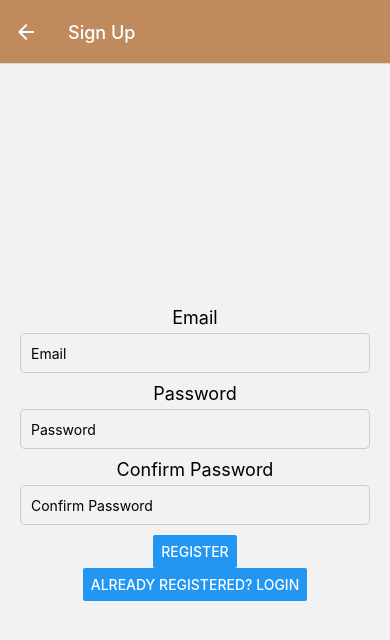
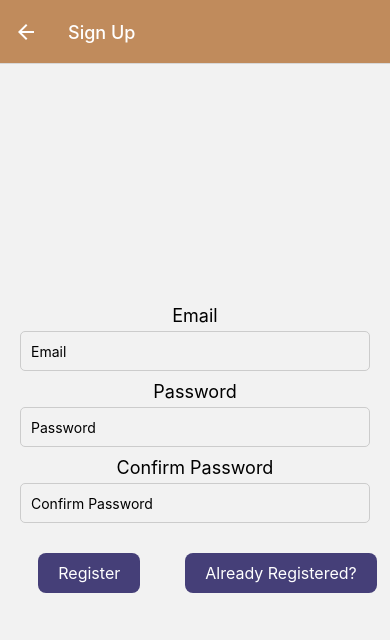
Before and after one commit to JinjingZhang1208/cs5520-project, a React Native app: screen /Signup in a window 390 px wide. Shown: the top 640 px of the page. Built offline with nearby package versions, Linux system fonts and the light colour scheme; no server answers.

Commit message:
update the signup page style and forget page style, matching the login style

```diff
--- a/components/ForgetPassword.js
+++ b/components/ForgetPassword.js
@@ -1,5 +1,5 @@
 import React, { useState } from "react";
-import { View, Text, TextInput, Button, StyleSheet, Alert } from "react-native";
+import { View, Text, TextInput, TouchableOpacity, StyleSheet, Alert } from "react-native";
 import { sendPasswordResetEmail } from "firebase/auth";
 import { auth } from "../firebase-files/firebaseSetup";
 
@@ -26,8 +26,14 @@ export default function ForgotPassword({ navigation }) {
         keyboardType="email-address"
         autoCapitalize="none"
       />
-      <Button title="Reset Password" onPress={handleResetPassword} />
-      <Button title="Back to Login" onPress={() => navigation.goBack()} />
+      <View style={styles.buttonsContainer}>
+        <TouchableOpacity style={styles.button} onPress={handleResetPassword}>
+          <Text style={styles.buttonText}>Reset Password</Text>
+        </TouchableOpacity>
+        <TouchableOpacity style={styles.button} onPress={() => navigation.goBack()}>
+          <Text style={styles.buttonText}>Back to Login</Text>
+        </TouchableOpacity>
+      </View>
     </View>
   );
 }
@@ -38,6 +44,10 @@ const styles = StyleSheet.create({
     justifyContent: "center",
     alignItems: "center",
     paddingHorizontal: 20,
+  },
+  buttonsContainer: {
+    flexDirection: 'row',
+    alignItems: 'center',
   },
   title: {
     fontSize: 24,
@@ -53,4 +63,16 @@ const styles = StyleSheet.create({
     paddingHorizontal: 10,
     marginBottom: 20,
   },
+  button: {
+    paddingHorizontal: 10,
+    paddingVertical: 10,
+    borderRadius: 8,
+    backgroundColor: '#453F78',
+    marginLeft: 30,
+    marginRight: 35,
+  },
+  buttonText: {
+    color: 'white',
+    fontSize: 16,
+  },
 });
--- a/components/Signup.js
+++ b/components/Signup.js
@@ -1,5 +1,5 @@
-import { useState } from "react";
-import { View, Text, TextInput, Button, StyleSheet, Alert } from "react-native";
+import React, { useState } from "react";
+import { View, Text, TextInput, TouchableOpacity, StyleSheet, Alert } from "react-native";
 import { createUserWithEmailAndPassword } from "firebase/auth";
 import { auth } from "../firebase-files/firebaseSetup";
 
@@ -78,8 +78,14 @@ export default function Signup({ navigation }) {
         value={confirmPassword}
         onChangeText={(changedText) => setConfirmPassword(changedText)}
       />
-      <Button title="Register" onPress={signupHandler} />
-      <Button title="Already Registered? Login" onPress={loginHandler} />
+      <View style={styles.buttonRow}>
+        <TouchableOpacity style={styles.button} onPress={signupHandler}>
+          <Text style={styles.buttonText}>Register</Text>
+        </TouchableOpacity>
+        <TouchableOpacity style={styles.button} onPress={loginHandler}>
+          <Text style={styles.buttonText}>Already Registered?</Text>
+        </TouchableOpacity>
+      </View>
     </View>
   );
 }
@@ -104,4 +110,25 @@ const styles = StyleSheet.create({
     marginBottom: 10,
     paddingHorizontal: 10,
   },
+  buttonRow: {
+    flexDirection: 'row',
+    justifyContent: 'center',
+    marginBottom: 10,
+    marginRight: 40,
+    marginLeft: 40,
+  },
+  button: {
+    backgroundColor: '#795458',
+    paddingHorizontal: 20,
+    paddingVertical: 10,
+    borderRadius: 8,
+    backgroundColor: '#453F78',
+    marginLeft: 35,
+    marginRight: 10,
+    marginTop: 20,
+  },
+  buttonText: {
+    color: 'white',
+    fontSize: 16,
+  },
 });
--- a/firebase-files/firebaseSetup.js
+++ b/firebase-files/firebaseSetup.js
@@ -2,7 +2,8 @@
 import { initializeApp } from "firebase/app";
 // TODO: Add SDKs for Firebase products that you want to use
 // https://firebase.google.com/docs/web/setup#available-libraries
-import {getFirestore} from 'firebase/firestore';
+import { getFirestore } from "firebase/firestore";
+import { getStorage } from "firebase/storage";
 import { initializeAuth, getReactNativePersistence } from "firebase/auth";
 import ReactNativeAsyncStorage from "@react-native-async-storage/async-storage";
 
@@ -13,11 +14,8 @@ import {
   storageBucket,
   messagingSenderId,
   appId,
-    measurementId,
 } from "@env";
-
 // Your web app's Firebase configuration
-// For Firebase JS SDK v7.20.0 and later, measurementId is optional
 const firebaseConfig = {
   apiKey: apiKey,
   authDomain: authDomain,
@@ -25,12 +23,13 @@ const firebaseConfig = {
   storageBucket: storageBucket,
   messagingSenderId: messagingSenderId,
   appId: appId,
-    measurementId: measurementId,
 };
 
 // Initialize Firebase
 const app = initializeApp(firebaseConfig);
 export const database = getFirestore(app);
+export const storage = getStorage(app);
+// export const auth = getAuth(app);
 export const auth = initializeAuth(app, {
   persistence: getReactNativePersistence(ReactNativeAsyncStorage),
 });
--- a/package.json
+++ b/package.json
@@ -10,18 +10,21 @@
   },
   "dependencies": {
     "@react-native-async-storage/async-storage": "1.21.0",
+    "@react-native-firebase/app": "^19.1.1",
+    "@react-native-firebase/auth": "^19.1.1",
     "@react-navigation/bottom-tabs": "^6.5.20",
     "@react-navigation/drawer": "^6.6.15",
     "@react-navigation/native": "^6.1.17",
     "@react-navigation/native-stack": "^6.9.26",
     "base-64": "^1.0.0",
+    "dotenv": "^16.4.5",
     "expo": "~50.0.13",
     "expo-image-picker": "~14.7.1",
     "expo-location": "~16.5.5",
     "expo-status-bar": "~1.11.1",
     "firebase": "^10.10.0",
     "react": "18.2.0",
-    "react-native": "0.73.5",
+    "react-native": "^0.73.6",
     "react-native-config": "^1.5.1",
     "react-native-gesture-handler": "~2.14.0",
     "react-native-linear-gradient": "^2.8.3",
```
Also changed, not shown: components/Login.js (line endings or trailing spaces), 1 other file (tests, documents, lock files or other folders). Lines whose indentation alone changed are shown as unchanged.
